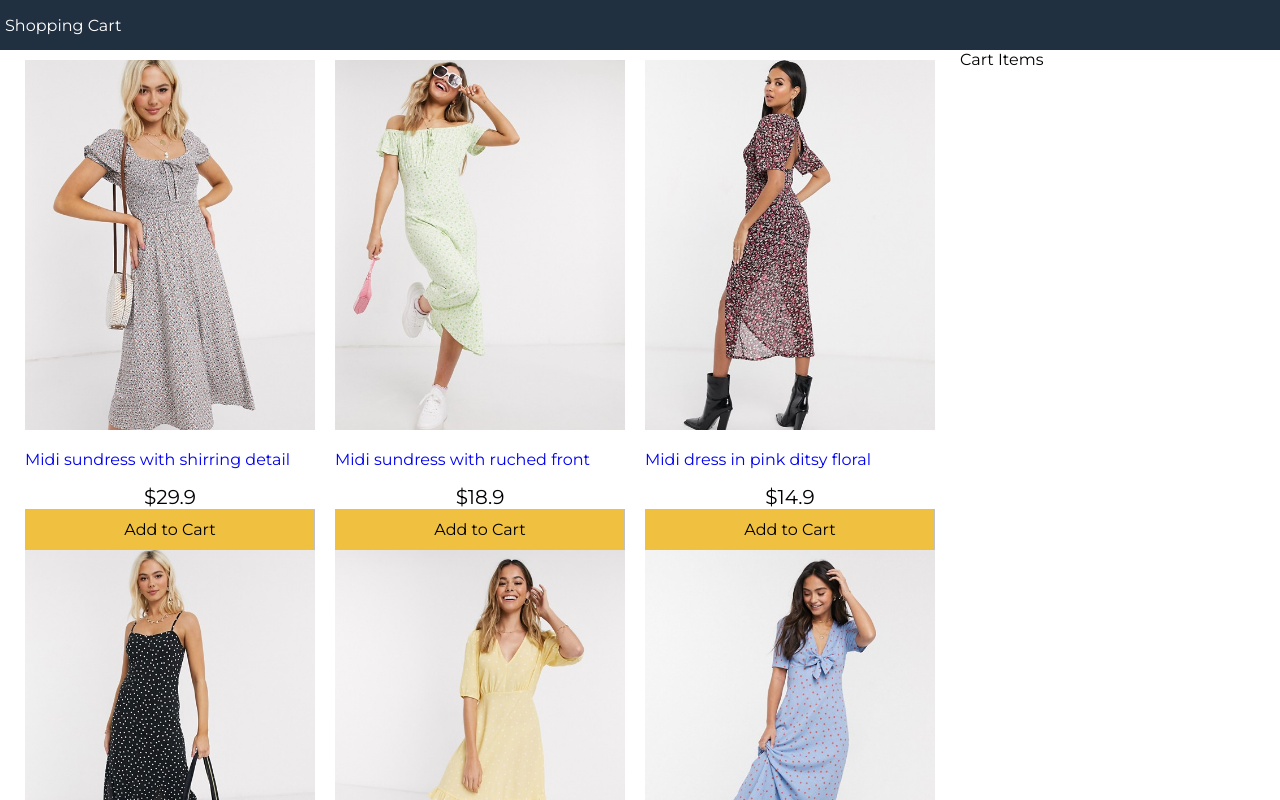
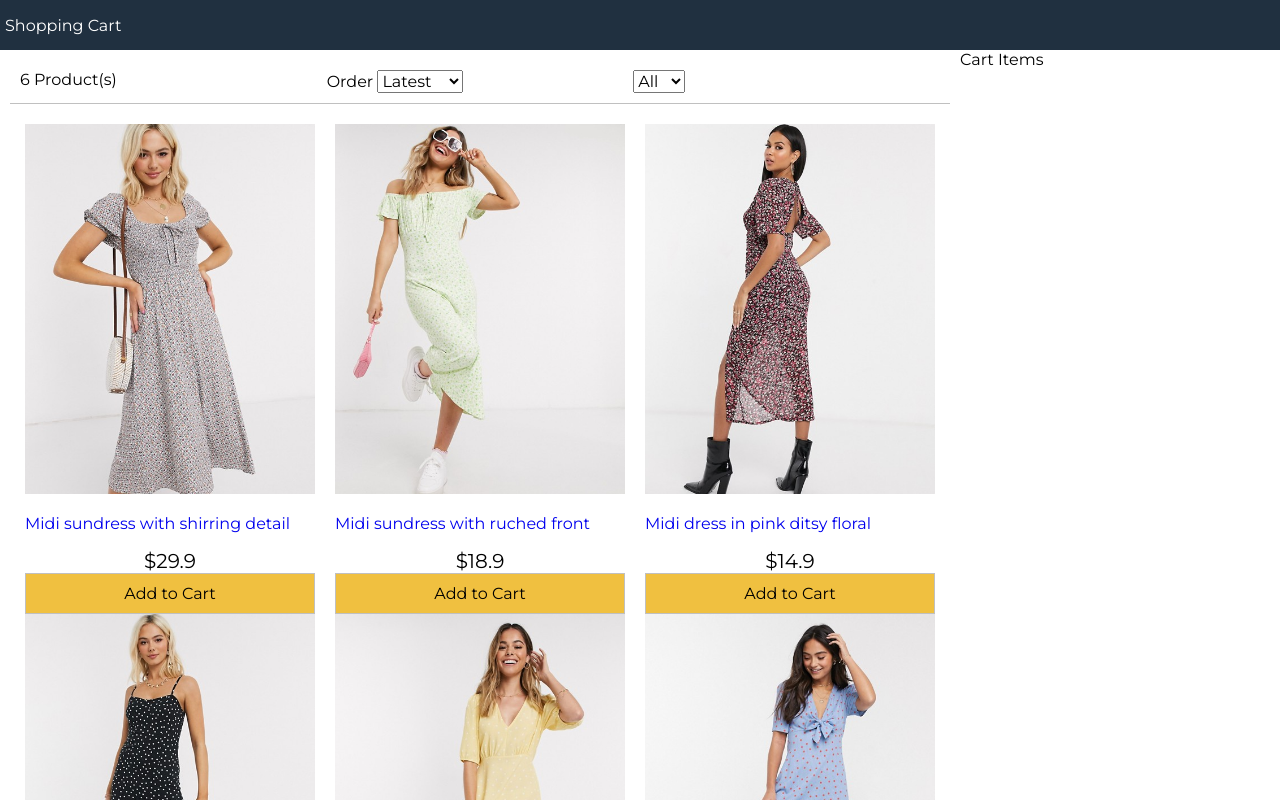
Before and after one commit to arpit-05/Shopping-cart, a React (Create React App) app: page / in a window 1280 px wide. Shown: the top 800 px of the page. Built offline with nearby package versions, Linux system fonts and the light colour scheme.

Commit message:
Filter-Component

```diff
--- a/src/App.js
+++ b/src/App.js
@@ -4,6 +4,7 @@
 import './App.css';
 import data from "./data.json"
 import Product from './components/Product';
+import FilterProduct from './components/FilterProduct';
 class App extends React.Component{
   constructor(){
     super();
@@ -13,6 +14,27 @@
       sort:""
     }
   }
+  sortProducts=(event)=>{
+    const sort=event.target.value
+      console.log(event.target.value)
+      this.setState((state)=>({
+         sort:sort,
+         products:this.state.products.sort((a,b)=>(sort==="lowest"?((a.price>b.price)?1:-1):sort==="highest"?((a.price<b.price)?1:-1):a._id>b._id?1:-1))
+      }))
+  }
+  filterProducts=(event)=>{
+    console.log(event.target.value)
+    if(event.target.value===""){
+      this.setState({size:event.target.value,products:data.products})
+    }
+    else{
+      this.setState({
+        size:event.target.value,
+        products:data.products.filter((product)=>product.availableSizes.indexOf(event.target.value)>=0)
+      })
+    }
+
+  }
   render(){
     return (
       <div className="grid-container">
@@ -21,7 +43,15 @@
        </header>
        <main>
         <div className='content'>
-        <div className='main'><Product products={this.state.products}></Product></div>
+        <div className='main'>
+          <FilterProduct count={this.state.products.length}
+                         size={this.state.size}
+                         sort={this.state.sort}
+                         sortProducts={this.sortProducts}
+                         filterProducts={this.filterProducts}>
+
+                         </FilterProduct>
+          <Product products={this.state.products}></Product></div>
         <div className='sidebar'>Cart Items</div>
         </div>
        </main>
--- /dev/null
+++ b/src/components/FilterProduct.js
@@ -0,0 +1,31 @@
+import React, { Component } from 'react';
+class FilterProduct extends React.Component{
+    constructor(){
+        super()
+    }
+    render(){
+        return(<div className="filter">
+            <div className="filter-result">{this.props.count} Product(s)</div>
+            <div className="filter-sort">
+                Order {" "}
+                <select value={this.props.sort} onChange={this.props.sortProducts}>
+                    <option>Latest</option>
+                    <option value="lowest">Lowest</option>
+                    <option value="highest">Highest</option>
+                </select>
+            </div>
+            <div className="filter-size">
+                <select value={this.props.size} onChange={this.props.filterProducts}>
+                    <option value="">All</option>
+                    <option value="XS">XS</option>
+                    <option value="S">S</option>
+                    <option value="M">M</option>
+                    <option value="L">L</option>
+                    <option value="XL">XL</option>
+                    <option value="XXL">XXL</option>
+                </select>
+            </div>
+        </div>)
+    }
+}
+export default FilterProduct;
```
